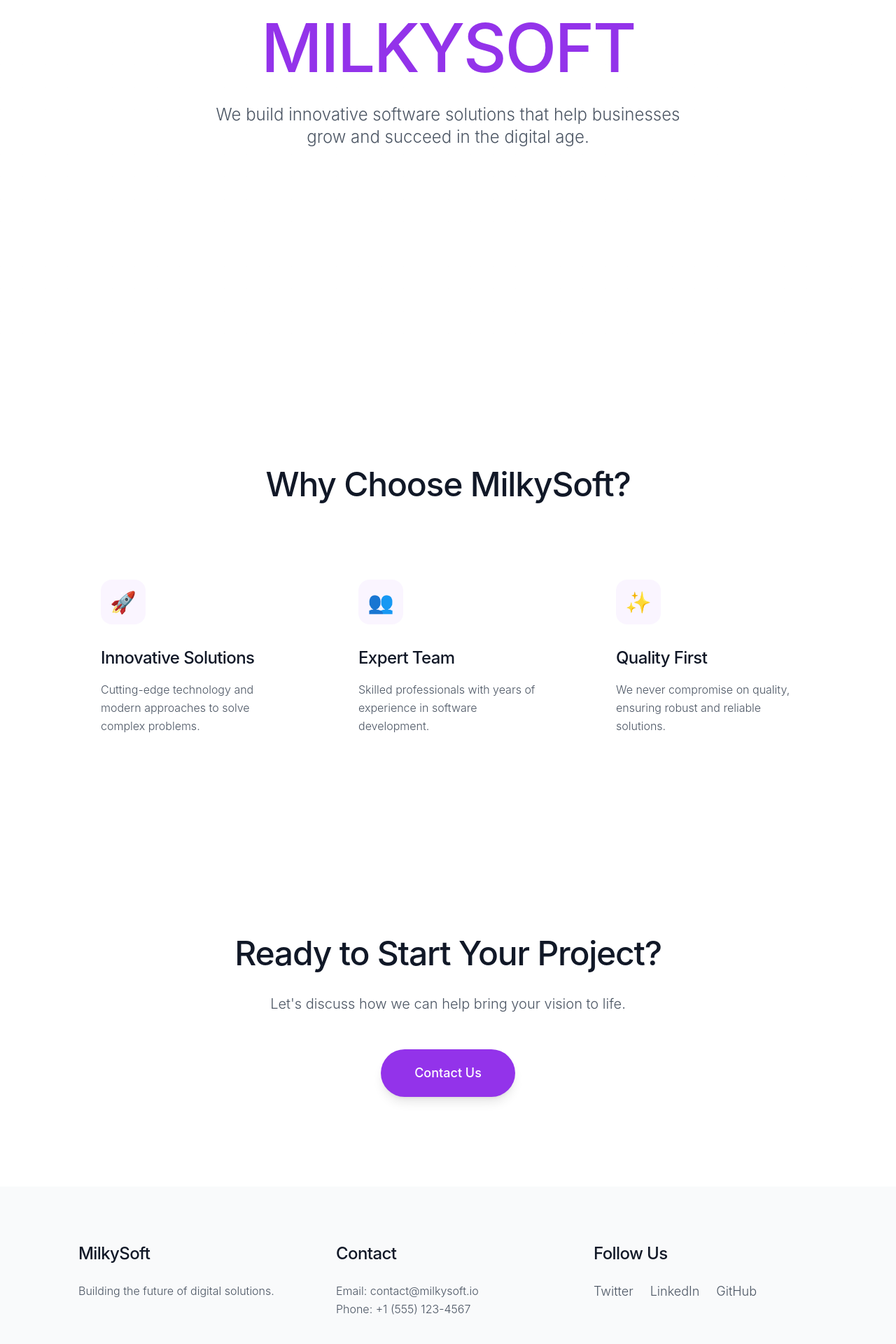
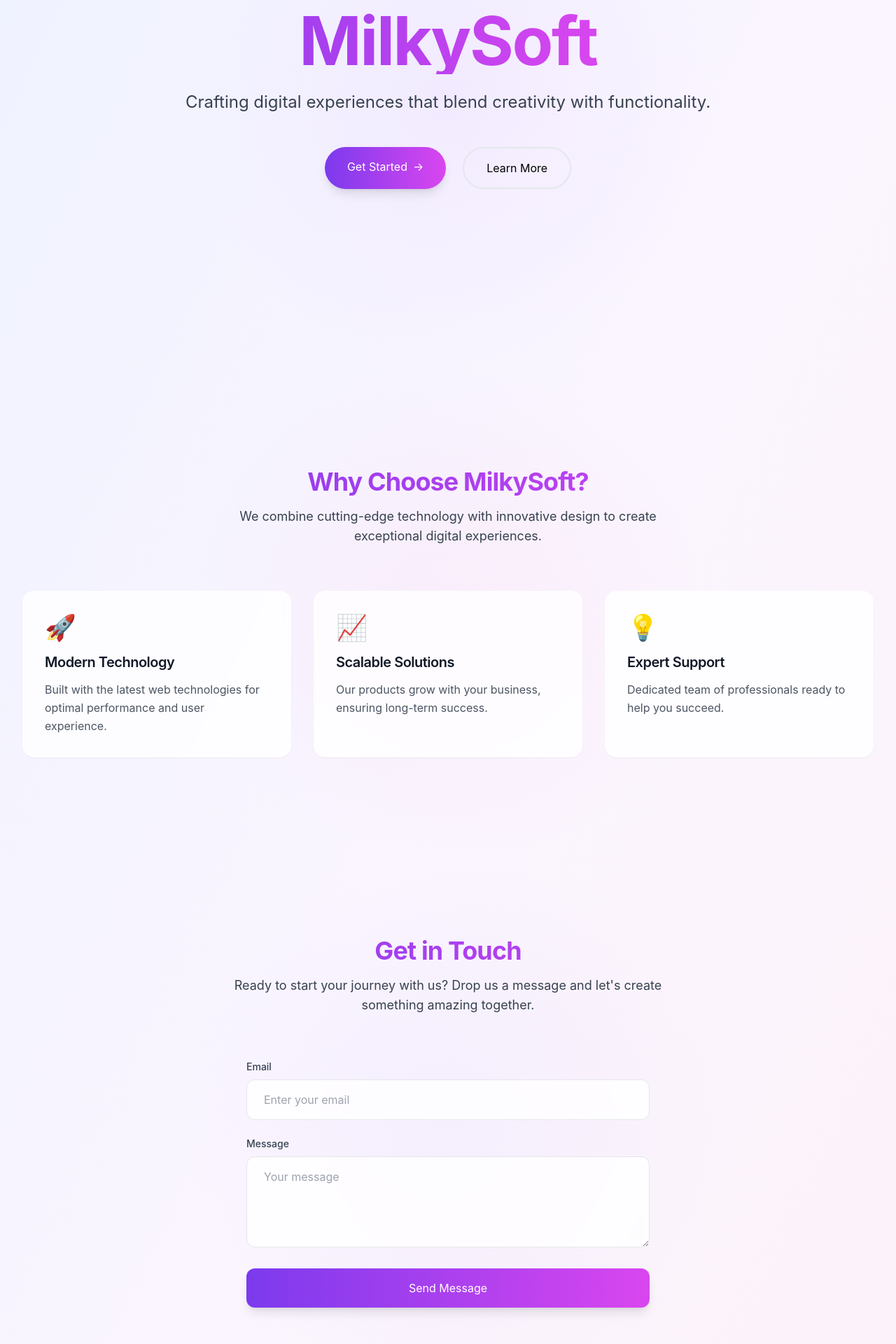
Before and after one commit to kmiecikmichal/milkysoft.github.io, a Next.js app: page / in a window 1280 px wide. Shown: the part 260-2180 px from the top of the page at 70% size. Built offline with nearby package versions, Linux system fonts and the light colour scheme.

Commit message:
Update design with funky yet classy style featuring gradients and glass effects

```diff
--- a/src/app/globals.css
+++ b/src/app/globals.css
@@ -32,3 +32,52 @@ body {
     linear-gradient(to bottom, rgba(0, 0, 0, 0.03) 1px, transparent 1px);
   background-size: 32px 32px;
 }
+
+@keyframes gradient {
+  0% {
+    background-position: 0% 50%;
+  }
+  50% {
+    background-position: 100% 50%;
+  }
+  100% {
+    background-position: 0% 50%;
+  }
+}
+
+.animate-gradient {
+  background-size: 200% 200%;
+  animation: gradient 8s ease infinite;
+}
+
+/* Glass effect */
+.glass {
+  @apply bg-white/80 backdrop-blur-sm;
+}
+
+/* Hover effects */
+.hover-lift {
+  @apply transition-all duration-300 hover:scale-105 hover:shadow-xl;
+}
+
+/* Gradient text */
+.gradient-text {
+  @apply bg-clip-text text-transparent bg-gradient-to-r from-violet-600 via-fuchsia-500 to-pink-500;
+}
+
+/* Custom scrollbar */
+::-webkit-scrollbar {
+  width: 10px;
+}
+
+::-webkit-scrollbar-track {
+  @apply bg-gray-100;
+}
+
+::-webkit-scrollbar-thumb {
+  @apply bg-gradient-to-b from-violet-500 to-fuchsia-500 rounded-full;
+}
+
+::-webkit-scrollbar-thumb:hover {
+  @apply bg-gradient-to-b from-violet-600 to-fuchsia-600;
+}
--- a/src/app/page.tsx
+++ b/src/app/page.tsx
@@ -2,74 +2,116 @@ import Link from 'next/link';
 
 export default function Home() {
   return (
-    <main className="min-h-screen bg-white">
+    <main className="min-h-screen bg-gradient-to-br from-indigo-50 via-purple-50 to-pink-50">
       {/* Hero Section */}
-      <section className="relative min-h-screen flex items-center justify-center overflow-hidden">
-        <div className="absolute inset-0 bg-grid-pattern opacity-10"></div>
-        <div className="container relative z-10">
-          <div className="text-center max-w-4xl mx-auto px-4">
-            <h1 className="text-7xl md:text-8xl font-medium text-gray-900 mb-8 leading-none tracking-tight">
-              <span className="text-purple-600">MILKYSOFT</span>
+      <section className="relative h-screen flex items-center justify-center overflow-hidden">
+        <div className="absolute inset-0 bg-[radial-gradient(circle_at_center,_var(--tw-gradient-stops))] from-purple-200/30 via-transparent to-transparent"></div>
+        <div className="max-w-7xl mx-auto text-center px-4 sm:px-6 lg:px-8 relative z-10">
+          <h1 className="text-6xl sm:text-8xl font-bold tracking-tight mb-6 bg-clip-text text-transparent bg-gradient-to-r from-violet-600 via-fuchsia-500 to-pink-500 animate-gradient">
+            MilkySoft
           </h1>
-            <p className="text-xl md:text-2xl text-gray-600 mb-12 max-w-2xl mx-auto leading-relaxed font-light">
-              We build innovative software solutions that help businesses grow and succeed in the digital age.
+          <p className="text-xl sm:text-2xl text-gray-700 mb-12 max-w-3xl mx-auto leading-relaxed">
+            Crafting digital experiences that blend creativity with functionality.
           </p>
+          <div className="flex gap-6 justify-center">
+            <a
+              href="#contact"
+              className="group px-8 py-4 rounded-full bg-gradient-to-r from-violet-600 to-fuchsia-500 text-white hover:from-violet-700 hover:to-fuchsia-600 transition-all duration-300 shadow-lg hover:shadow-xl hover:scale-105 transform"
+            >
+              Get Started
+              <span className="inline-block ml-2 transition-transform group-hover:translate-x-1">→</span>
+            </a>
+            <a
+              href="#about"
+              className="group px-8 py-4 rounded-full border-2 border-gray-200 hover:border-violet-500 transition-all duration-300 hover:scale-105 transform"
+            >
+              Learn More
+            </a>
           </div>
         </div>
       </section>
 
       {/* Features Section */}
-      <section className="py-32 bg-white">
-        <div className="container">
-          <h2 className="text-4xl md:text-5xl font-medium text-center text-gray-900 mb-20 tracking-tight">
+      <section id="about" className="py-32 relative">
+        <div className="absolute inset-0 bg-[radial-gradient(circle_at_center,_var(--tw-gradient-stops))] from-pink-200/20 via-transparent to-transparent"></div>
+        <div className="max-w-7xl mx-auto px-4 sm:px-6 lg:px-8 relative z-10">
+          <div className="text-center mb-16">
+            <h2 className="text-4xl font-bold mb-4 bg-clip-text text-transparent bg-gradient-to-r from-violet-600 to-fuchsia-500">
               Why Choose MilkySoft?
             </h2>
-          <div className="grid grid-cols-1 md:grid-cols-3 gap-12">
-            {[
-              {
-                title: "Innovative Solutions",
-                description: "Cutting-edge technology and modern approaches to solve complex problems.",
-                icon: "🚀",
-                color: "bg-purple-50"
-              },
-              {
-                title: "Expert Team",
-                description: "Skilled professionals with years of experience in software development.",
-                icon: "👥",
-                color: "bg-purple-50"
-              },
-              {
-                title: "Quality First",
-                description: "We never compromise on quality, ensuring robust and reliable solutions.",
-                icon: "✨",
-                color: "bg-purple-50"
-              }
-            ].map((feature, index) => (
-              <div key={index} className="group p-8 rounded-3xl bg-white hover:shadow-xl transition-all duration-500 transform hover:-translate-y-2">
-                <div className={`w-16 h-16 ${feature.color} rounded-2xl flex items-center justify-center text-3xl mb-8 group-hover:scale-110 transition-transform duration-500`}>
-                  {feature.icon}
+            <p className="text-gray-700 text-lg max-w-2xl mx-auto">
+              We combine cutting-edge technology with innovative design to create exceptional digital experiences.
+            </p>
           </div>
-                <h3 className="text-2xl font-medium text-gray-900 mb-4 tracking-tight">{feature.title}</h3>
-                <p className="text-gray-600 leading-relaxed font-light">{feature.description}</p>
+          <div className="grid grid-cols-1 md:grid-cols-3 gap-8">
+            <div className="group p-8 rounded-2xl bg-white/80 backdrop-blur-sm shadow-sm hover:shadow-xl transition-all duration-300 hover:scale-105 transform">
+              <div className="text-4xl mb-4">🚀</div>
+              <h3 className="text-xl font-semibold mb-3 text-gray-900">Modern Technology</h3>
+              <p className="text-gray-600 leading-relaxed">
+                Built with the latest web technologies for optimal performance and user experience.
+              </p>
             </div>
-            ))}
+            <div className="group p-8 rounded-2xl bg-white/80 backdrop-blur-sm shadow-sm hover:shadow-xl transition-all duration-300 hover:scale-105 transform">
+              <div className="text-4xl mb-4">📈</div>
+              <h3 className="text-xl font-semibold mb-3 text-gray-900">Scalable Solutions</h3>
+              <p className="text-gray-600 leading-relaxed">
+                Our products grow with your business, ensuring long-term success.
+              </p>
+            </div>
+            <div className="group p-8 rounded-2xl bg-white/80 backdrop-blur-sm shadow-sm hover:shadow-xl transition-all duration-300 hover:scale-105 transform">
+              <div className="text-4xl mb-4">💡</div>
+              <h3 className="text-xl font-semibold mb-3 text-gray-900">Expert Support</h3>
+              <p className="text-gray-600 leading-relaxed">
+                Dedicated team of professionals ready to help you succeed.
+              </p>
+            </div>
           </div>
         </div>
       </section>
 
       {/* Contact Section */}
-      <section className="py-32 bg-white">
-        <div className="container">
-          <div className="max-w-3xl mx-auto text-center">
-            <h2 className="text-4xl md:text-5xl font-medium text-gray-900 mb-8 tracking-tight">
-              Ready to Start Your Project?
+      <section id="contact" className="py-32 relative">
+        <div className="absolute inset-0 bg-[radial-gradient(circle_at_center,_var(--tw-gradient-stops))] from-violet-200/20 via-transparent to-transparent"></div>
+        <div className="max-w-7xl mx-auto px-4 sm:px-6 lg:px-8 relative z-10">
+          <div className="text-center mb-16">
+            <h2 className="text-4xl font-bold mb-4 bg-clip-text text-transparent bg-gradient-to-r from-violet-600 to-fuchsia-500">
+              Get in Touch
             </h2>
-            <p className="text-xl text-gray-600 mb-12 leading-relaxed font-light">
-              Let's discuss how we can help bring your vision to life.
+            <p className="text-gray-700 text-lg max-w-2xl mx-auto">
+              Ready to start your journey with us? Drop us a message and let's create something amazing together.
             </p>
-            <button className="bg-purple-600 text-white px-12 py-5 rounded-full text-lg font-medium hover:bg-purple-700 transition-all duration-500 transform hover:scale-105 shadow-lg hover:shadow-xl">
-              Contact Us
+          </div>
+          <div className="max-w-xl mx-auto">
+            <form className="space-y-6">
+              <div>
+                <label htmlFor="email" className="block text-sm font-medium mb-2 text-gray-700">
+                  Email
+                </label>
+                <input
+                  type="email"
+                  id="email"
+                  className="w-full px-6 py-4 rounded-xl border border-gray-200 bg-white/80 backdrop-blur-sm focus:border-violet-500 focus:ring-2 focus:ring-violet-500/20 transition-all duration-300"
+                  placeholder="Enter your email"
+                />
+              </div>
+              <div>
+                <label htmlFor="message" className="block text-sm font-medium mb-2 text-gray-700">
+                  Message
+                </label>
+                <textarea
+                  id="message"
+                  rows={4}
+                  className="w-full px-6 py-4 rounded-xl border border-gray-200 bg-white/80 backdrop-blur-sm focus:border-violet-500 focus:ring-2 focus:ring-violet-500/20 transition-all duration-300"
+                  placeholder="Your message"
+                ></textarea>
+              </div>
+              <button
+                type="submit"
+                className="w-full px-8 py-4 rounded-xl bg-gradient-to-r from-violet-600 to-fuchsia-500 text-white hover:from-violet-700 hover:to-fuchsia-600 transition-all duration-300 shadow-lg hover:shadow-xl hover:scale-[1.02] transform"
+              >
+                Send Message
               </button>
+            </form>
           </div>
         </div>
       </section>
```
Lines whose indentation alone changed are shown as unchanged.
